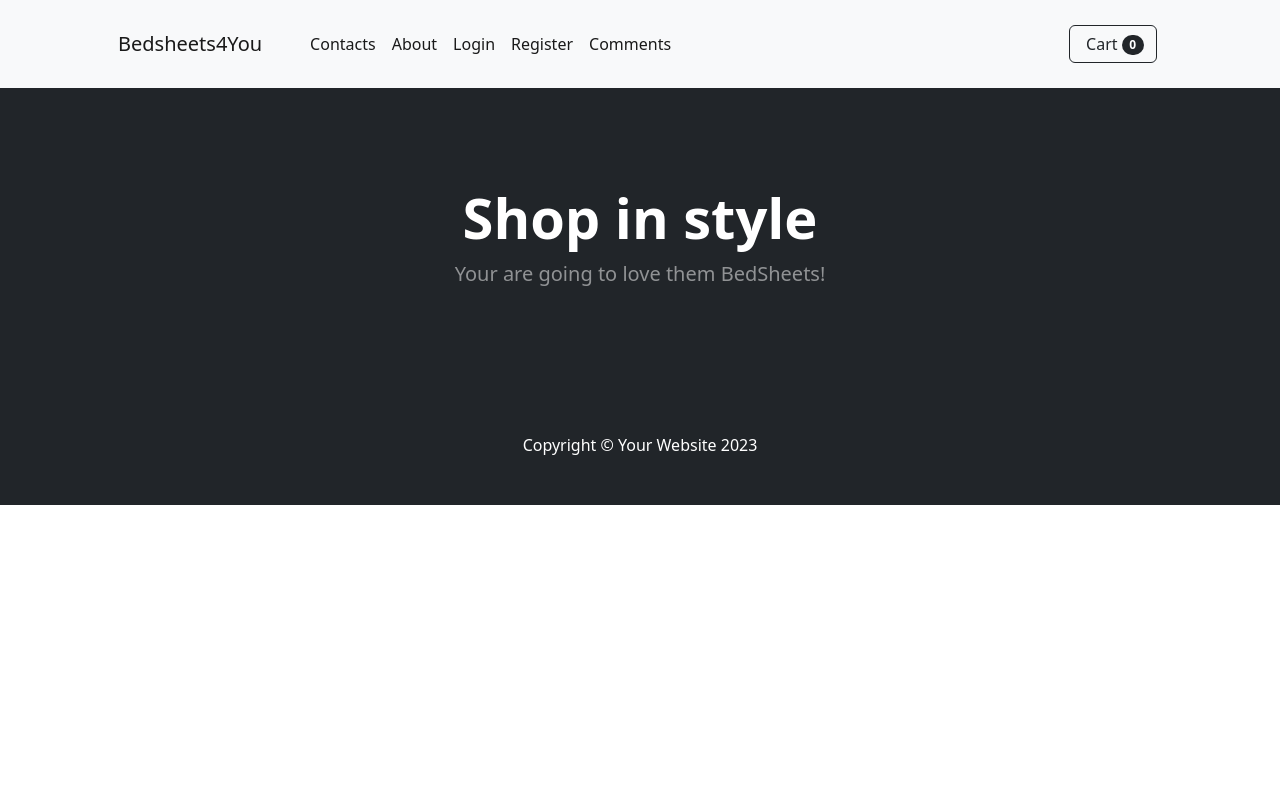
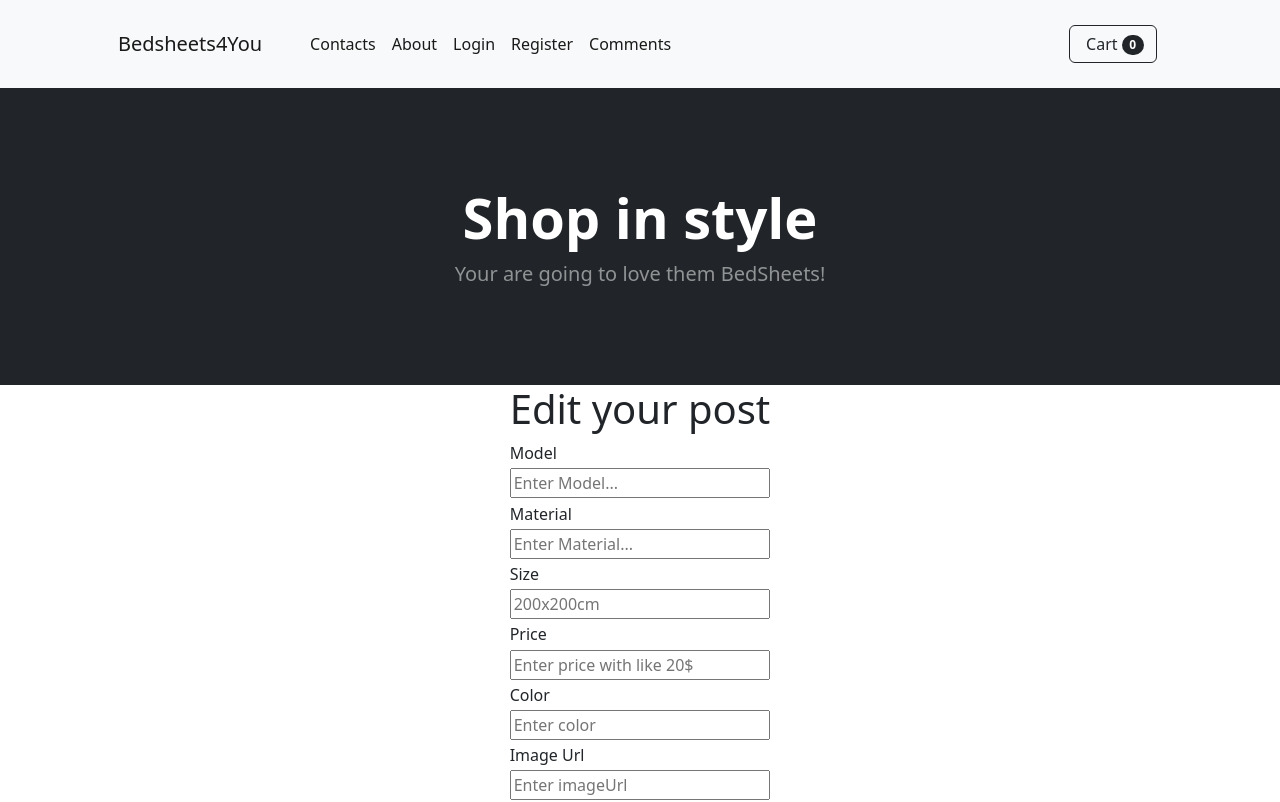
Before and after one commit to Deyan9469/React-Project, a React (Vite) app in the folder client/: page /edit/1 in a window 1280 px wide. Shown: the top 802 px of the page. Built offline with nearby package versions, Linux system fonts and the light colour scheme; no server answers.

Commit message:
Created edit page and functionality

```diff
--- a/client/src/App.jsx
+++ b/client/src/App.jsx
@@ -14,6 +14,7 @@ import Register from './components/register/Register'
 import Logout from './components/logout/Logout'
 import CreateCard from './components/create/CreateCard'
 import Comments from './components/comments/Comments'
+import EditPage from './components/edit/EditPage'
 
 
 function App() {
@@ -34,7 +35,8 @@ function App() {
                     <Route path='/register' element={<Register />} />
                     <Route path='/logout' element={<Logout />} />
                     <Route path='/create' element={<CreateCard />} />
-                    <Route path='/comments' element={<Comments  />} />
+                    <Route path='/comments' element={<Comments />} />
+                    <Route path='/edit/:cardId' element={<EditPage />} />
 
                 </Routes>
 
--- /dev/null
+++ b/client/src/components/edit/EditPage.jsx
@@ -0,0 +1,78 @@
+import { useEffect, useState } from "react";
+import { useNavigate, useParams } from "react-router-dom";
+import * as requestService from '../../services/service';
+
+
+const EditPage = () => {
+    const navigate = useNavigate()
+    const { cardId } = useParams();
+
+    const [cardInfo, setCardInfo] = useState({
+        model: '',
+        material: '',
+        size: '',
+        price: '',
+        color: '',
+        imageUrl: '',
+    });
+
+    useEffect(() => {
+        requestService.getOne(cardId)
+            .then(data => setCardInfo(data))
+    }, [cardId]);
+
+    const onEditSubmitHandler = async (e) => {
+        e.preventDefault();
+
+        const values = Object.fromEntries(new FormData(e.currentTarget));
+
+        try {
+            await requestService.edit(cardId, values)
+
+            navigate('/');
+        } catch {
+            throw new Error('Check all inputs')
+        }
+    }
+
+    const onChange = (e) => {
+        setCardInfo(state => ({
+            ...state,
+            [e.target.name]: e.target.value
+        }));
+    };
+
+
+    return (
+        <section id="create-page" className="auth">
+            <form id="create" onSubmit={onEditSubmitHandler}>
+                <div className="card-container">
+                    <h1>Edit your post</h1>
+                    <label htmlFor="Model">Model</label>
+                    <input type="text" id="model" name="model" value={cardInfo.model} onChange={onChange} placeholder="Enter Model..." />
+
+                    <label htmlFor="Material">Material</label>
+                    <input type="text" id="material" name="material" value={cardInfo.material} onChange={onChange} placeholder="Enter Material..." />
+
+                    <label htmlFor="Size">Size</label>
+                    <input type="text" id="size" name="size" min="1" value={cardInfo.size} onChange={onChange} placeholder="200x200cm" />
+
+                    <label htmlFor="price">Price</label>
+                    <input type="text" id="price" name="price" value={cardInfo.price} onChange={onChange} placeholder="Enter price with like 20$" />
+
+                    <label htmlFor="color">Color</label>
+                    <input type="text" id="color" name="color" value={cardInfo.color} onChange={onChange} placeholder="Enter color" />
+
+                    <label htmlFor="imageUrl">Image Url</label>
+                    <input type="text" id="imageUrl" name="imageUrl" value={cardInfo.imageUrl} onChange={onChange} placeholder="Enter imageUrl" />
+
+                    <input className="btn submit" type="submit" value="Edit Post" />
+                </div>
+            </form>
+        </section>
+    );
+
+};
+
+
+export default EditPage
```
